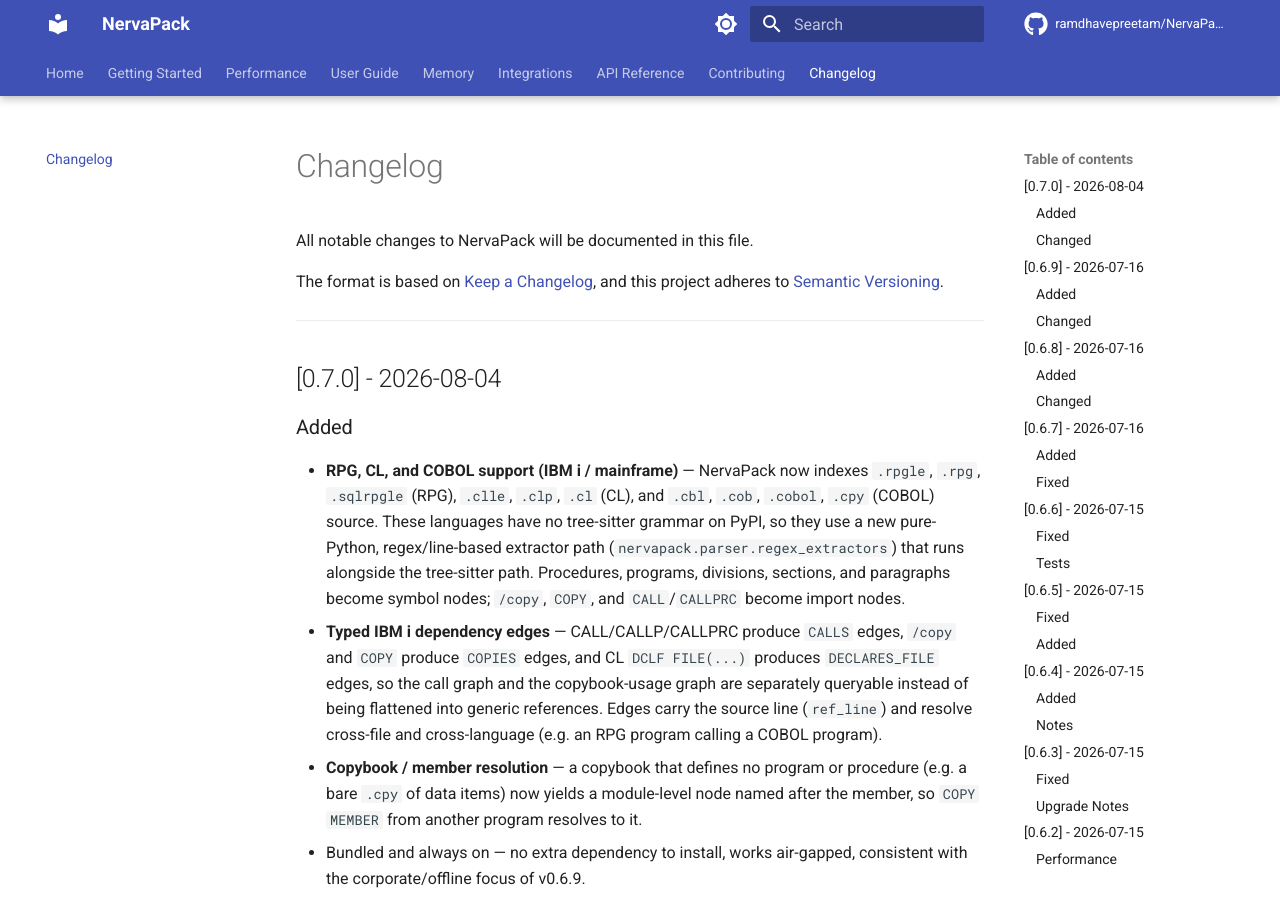
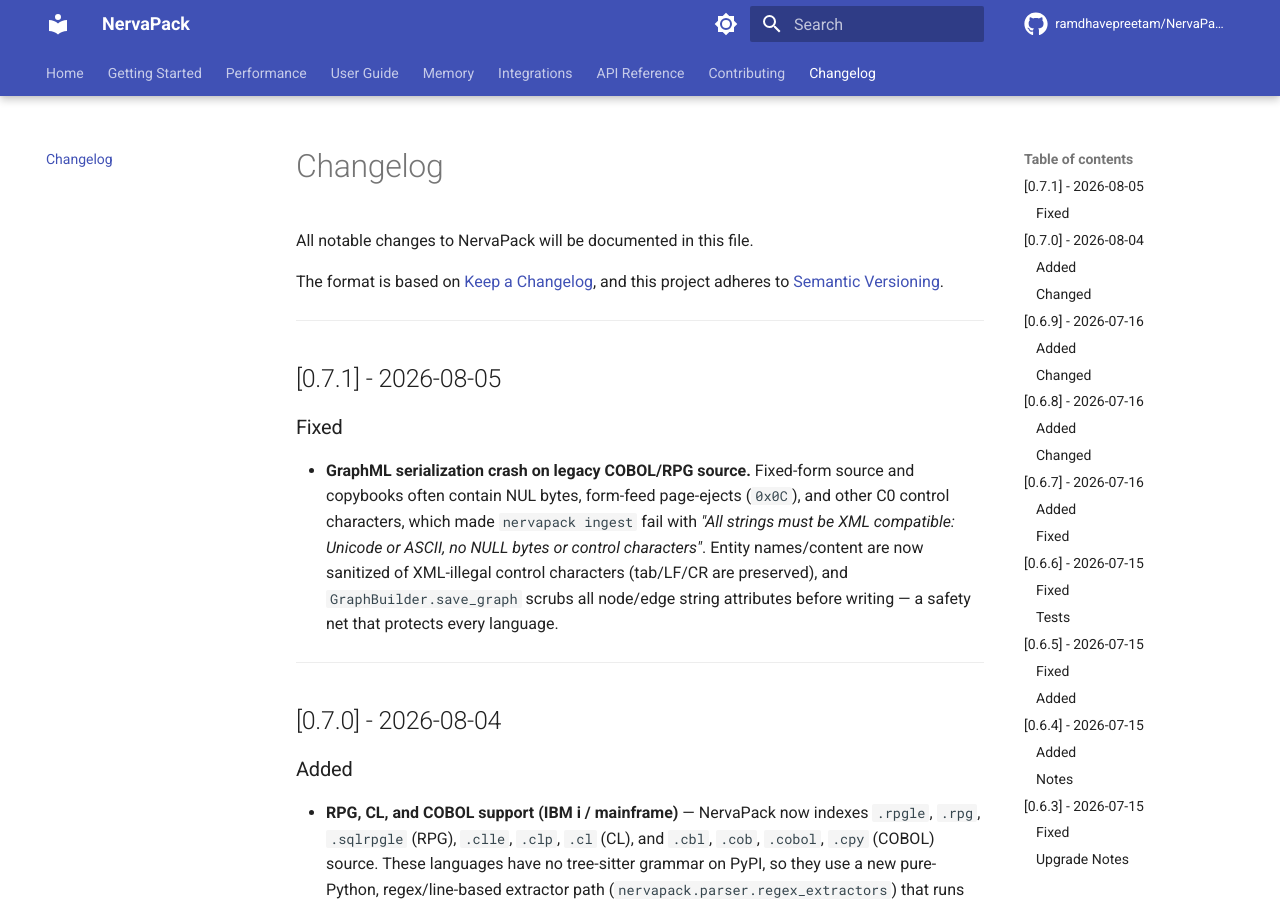
Before and after one commit to ramdhavepreetam/NervaPack, an MkDocs documentation site: the page built from docs/changelog.md, in a window 1280 px wide and 900 px high. Built offline with MkDocs 1.6.1 and Material for MkDocs 9.7.7, drawn with Linux system fonts in a browser that asks for light colours; comment, search, counter and statistics services are not loaded; the version menu is left out.

Commit message:
release: v0.7.1 — GraphML control-char fix
Patch release for the fix in 9758a4e: strip XML-incompatible control
characters (NUL, form-feed, other C0) from entity data before GraphML write,
so ingesting legacy fixed-form COBOL/RPG no longer crashes.

Co-Authored-By: Claude Opus 4.8 <noreply@anthropic.com>

```diff
--- a/docs/changelog.md
+++ b/docs/changelog.md
@@ -4,6 +4,13 @@ All notable changes to NervaPack will be documented in this file.
 
 The format is based on [Keep a Changelog](https://keepachangelog.com/en/1.0.0/),
 and this project adheres to [Semantic Versioning](https://semver.org/spec/v2.0.0.html).
+
+---
+
+## [0.7.1] - 2026-08-05
+
+### Fixed
+- **GraphML serialization crash on legacy COBOL/RPG source.** Fixed-form source and copybooks often contain NUL bytes, form-feed page-ejects (`0x0C`), and other C0 control characters, which made `nervapack ingest` fail with *"All strings must be XML compatible: Unicode or ASCII, no NULL bytes or control characters"*. Entity names/content are now sanitized of XML-illegal control characters (tab/LF/CR are preserved), and `GraphBuilder.save_graph` scrubs all node/edge string attributes before writing — a safety net that protects every language.
 
 ---
 
--- a/pyproject.toml
+++ b/pyproject.toml
@@ -4,7 +4,7 @@ build-backend = "setuptools.build_meta"
 
 [project]
 name = "nervapack"
-version = "0.7.0"
+version = "0.7.1"
 description = "Privacy-first, offline knowledge graph for developers"
 readme = "README.md"
 requires-python = ">=3.10"
```
Also changed, not shown: CLAUDE.md (+1 -1 lines).
